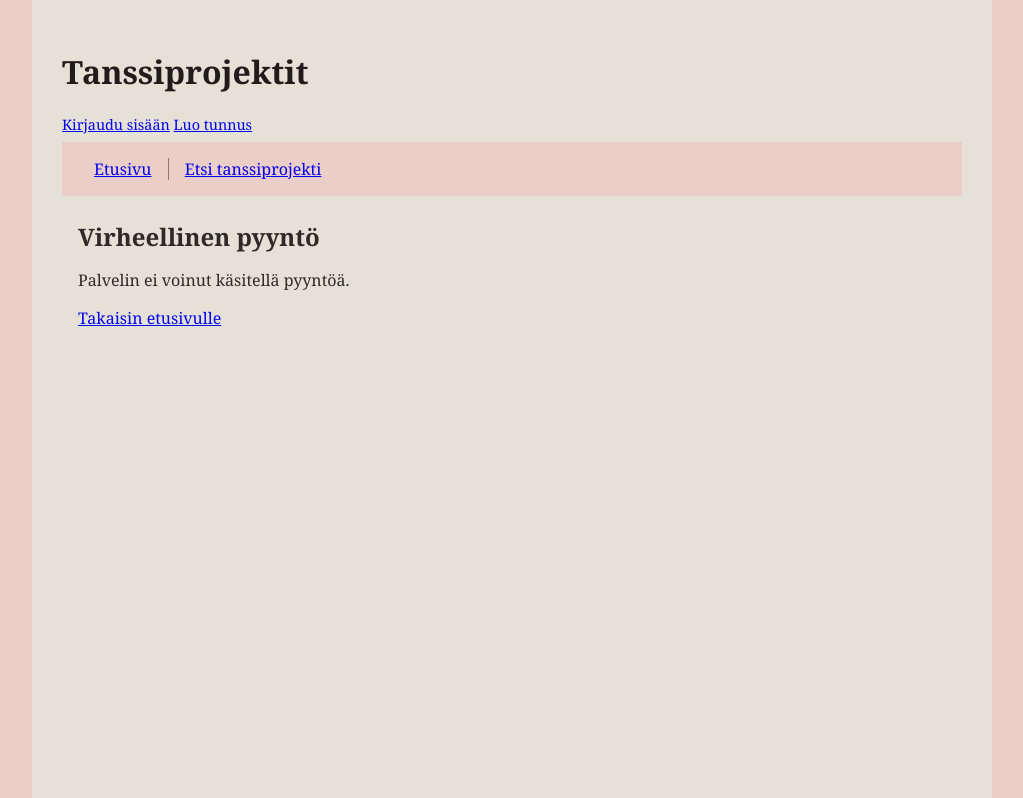
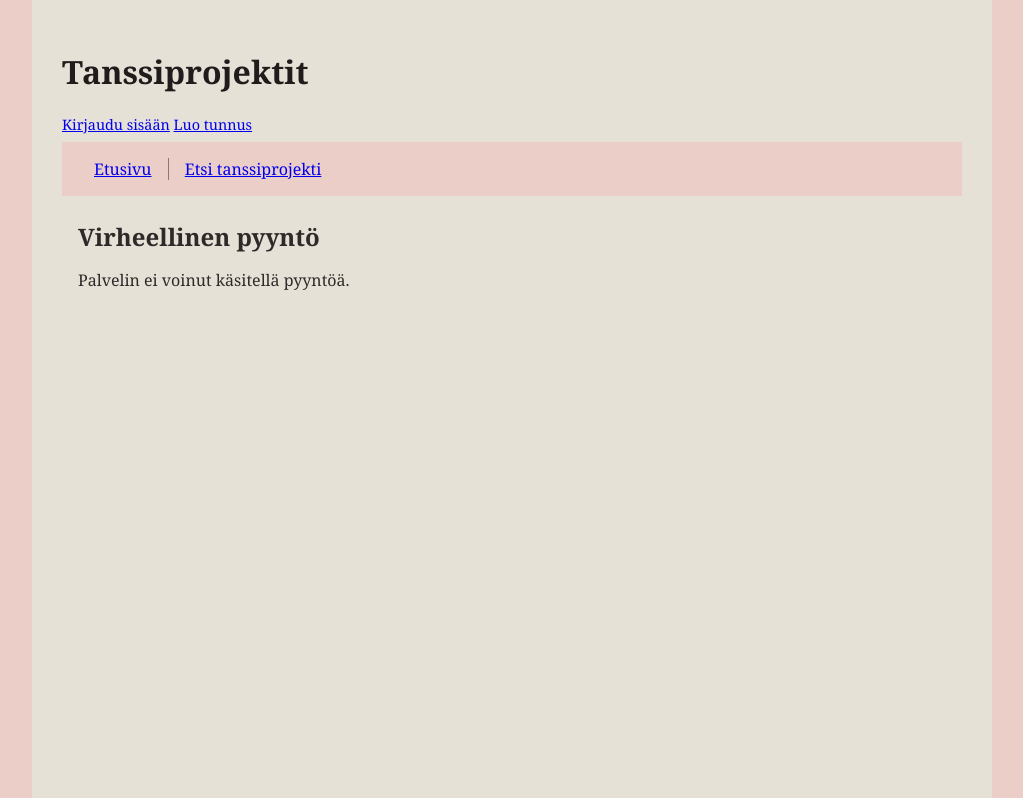
Before and after one commit to jessicatlnn/Dance-Projects, a Flask app: template templates/400.html in a window 1280 px wide. Shown: the part 31-829 px from the top of the page, without its empty margins (128-1151 px from the left). Run offline with Flask 3, Linux system fonts and the light colour scheme; the template is opened without the code that fills it, so the values that code supplies are empty.

Commit message:
Remove extra home redirection button

```diff
--- a/templates/400.html
+++ b/templates/400.html
@@ -5,5 +5,4 @@
 {% block content %}
     <h2>Virheellinen pyyntö</h2>
     <p>Palvelin ei voinut käsitellä pyyntöä.</p>
-    <p><a href="/">Takaisin etusivulle</a></p>
 {% endblock %}
--- a/templates/403.html
+++ b/templates/403.html
@@ -5,5 +5,4 @@
 {% block content %}
     <h2>Pääsy estetty</h2>
     <p>Sinulla ei ole oikeutta tälle sivustolle.</p>
-    <p><a href="/">Takaisin etusivulle</a></p>
 {% endblock %}
--- a/templates/404.html
+++ b/templates/404.html
@@ -5,5 +5,4 @@
 {% block content %}
     <h2>Sivua ei löytynyt</h2>
     <p>Etsimääsi sivua ei löytynyt.</p>
-    <p><a href="/">Takaisin etusivulle</a></p>
 {% endblock %}
```
